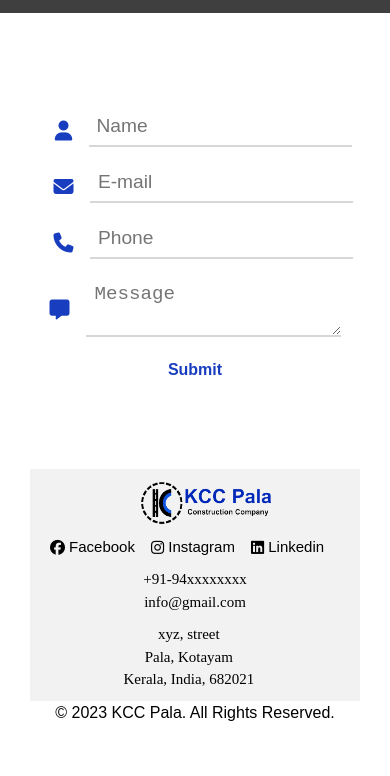
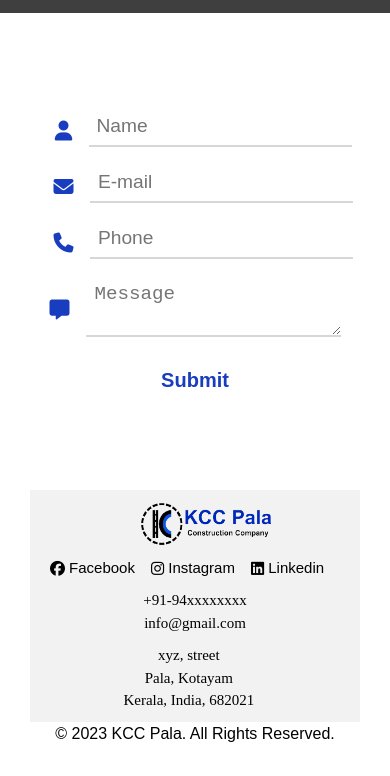
Before and after one commit to akhilrgeorge007/kccpalawebsite, a plain HTML site: page contactus.html in a window 390 px wide. Shown: the part 831-1607 px from the top of the page. Before the commit the page ends 1586 px from the top, so only its background shows below. Drawn offline with Linux system fonts and the light colour scheme.

Commit message:
mobile optimisation

```diff
--- a/contactus.css
+++ b/contactus.css
@@ -103,7 +103,7 @@
   transform: scale(1.1);
   }
 
-  button{
+  .submitbtn{
 	background-color: #fff;
 	color:#193dbf;
 	font-size: 20px;
@@ -115,7 +115,7 @@
 	transition: all 0.3s ease-in-out;
   }
 
-  button:hover {
+  .submitbtn:hover {
 	background-color: #193dbf;
 	color: #fff;
   }
--- a/contactus.html
+++ b/contactus.html
@@ -99,7 +99,7 @@
               </div>
               <input type="hidden" name="_captcha" value="false">
               <input type="hidden" name="_next" value="">
-              <button type="submit">Submit</button>
+              <button class="submitbtn" type="submit">Submit</button>
             </form>
           </div>
         </div>
```
